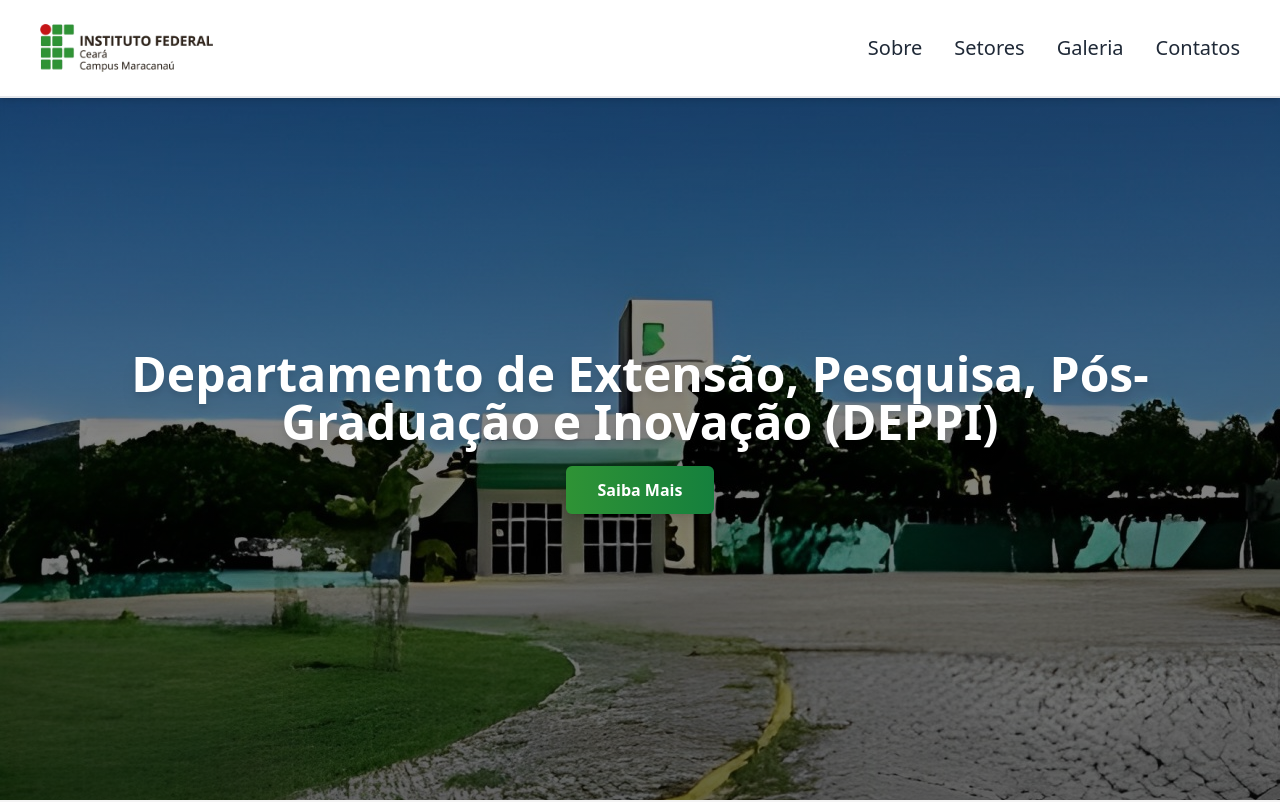
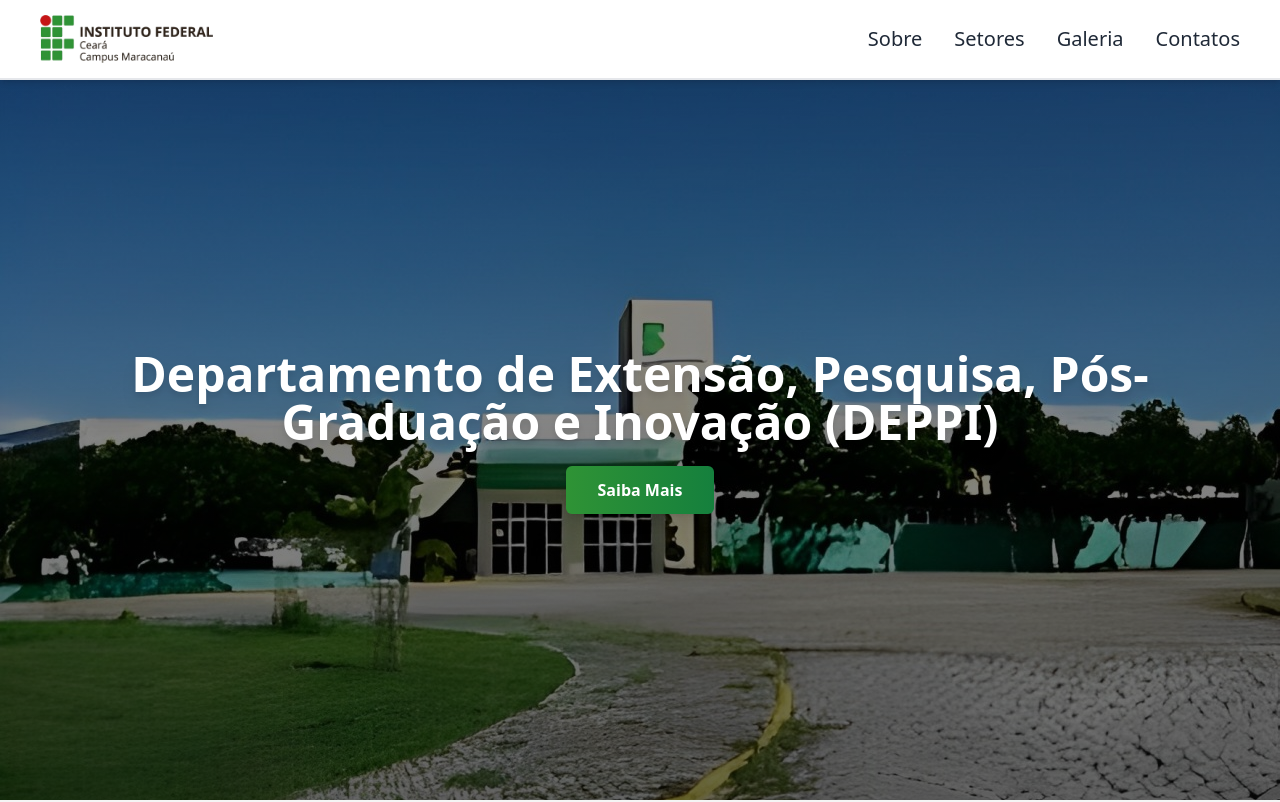
Before and after one commit to HeyJamille/DEPPI, an Angular app: page / in a window 1280 px wide. Shown: the top 802 px of the page. Built offline with nearby package versions, Linux system fonts and the light colour scheme.

Commit message:
[REFACTOR] header

```diff
--- a/src/app/components/about/about.component.html
+++ b/src/app/components/about/about.component.html
@@ -1,4 +1,4 @@
-<section class="p-6 lg:p-12 bg-[#f4f4f4]">
+<section id="about" class="p-6 lg:p-12 bg-[#f4f4f4]">
   <div class="container mx-auto max-w-4xl">
     <h1 class="text-3xl lg:text-4xl font-extrabold text-gray-800 mb-6 text-center">Sobre o DEPPI</h1>
 
--- a/src/app/components/contacts/contacts.component.html
+++ b/src/app/components/contacts/contacts.component.html
@@ -1,4 +1,4 @@
-<article class="bg-[#f4f4f4] p-6 lg:p-12">
+<article id="contacts" class="bg-[#f4f4f4] p-6 lg:p-12">
   <h1 class="text-center text-3xl lg:text-4xl font-extrabold text-gray-800 mb-12">Entre em Contato Conosco</h1>
 
   <section class="max-w-4xl mx-auto p-8 bg-white shadow-lg rounded-lg border-t-4 border-[#2f9335]">
--- a/src/app/components/gallery/gallery.component.html
+++ b/src/app/components/gallery/gallery.component.html
@@ -1,4 +1,4 @@
-<article class="bg-[#f4f4f4] p-5 lg:p-10">
+<article id="galery"  class="bg-[#f4f4f4] p-5 lg:p-10">
   <section class="relative w-full max-w-4xl mx-auto overflow-hidden">
     <h1 class="text-center text-3xl lg:text-4xl font-extrabold text-gray-800 mb-12">Galeria</h1>
 
--- a/src/app/components/header/header.component.html
+++ b/src/app/components/header/header.component.html
@@ -1,4 +1,4 @@
-<header class="fixed top-0 left-0 w-full h-[98px] flex items-center justify-between p-4 border-b-2 border-gray-200 bg-white shadow-md lg:px-10 z-50">
+<header class="fixed top-0 left-0 w-full h-[80px] flex items-center justify-between p-4 border-b-2 border-gray-200 bg-white shadow-md lg:px-10 z-50">
   <img src="assets/logo.png" alt="logo" class="h-12">
 
   <!-- Botão do Menu Mobile -->
@@ -9,21 +9,21 @@
 
   <!-- Mobile Menu -->
   <section
-    *ngIf="isMenuOpen"
-    class="absolute flex flex-col justify-center items-center gap-3 p-5 w-full bg-white left-0 top-[80px] transform transition-all duration-300 ease-in-out z-30 shadow-lg md:hidden"
+    class="absolute flex flex-col justify-center items-center gap-3 p-5 w-full bg-white left-0 top-[78px] z-30 shadow-lg md:hidden transition-all duration-700 ease-in-out transform opacity-0 -translate-y-5"
+    [ngClass]="{'opacity-100 translate-y-0': isMenuOpen, 'opacity-0 -translate-y-5': !isMenuOpen}"
     role="menu"
   >
-    <h2 class="text-gray-800 hover:text-[#2f9335] cursor-pointer transition duration-300" role="menuitem">Sobre</h2>
-    <h2 class="text-gray-800 hover:text-[#2f9335] cursor-pointer transition duration-300" role="menuitem">Setores</h2>
-    <h2 class="text-gray-800 hover:text-[#2f9335] cursor-pointer transition duration-300" role="menuitem">Galeria</h2>
-    <h2 class="text-gray-800 hover:text-[#2f9335] cursor-pointer transition duration-300" role="menuitem">Contatos</h2>
+    <a href="#about" (click)="closeMenu()" class="text-gray-800 hover:text-[#2f9335] cursor-pointer transition duration-300" role="menuitem">Sobre</a>
+    <a href="#sectores" (click)="closeMenu()" class="text-gray-800 hover:text-[#2f9335] cursor-pointer transition duration-300" role="menuitem">Setores</a>
+    <a href="#galery" (click)="closeMenu()" class="text-gray-800 hover:text-[#2f9335] cursor-pointer transition duration-300" role="menuitem">Galeria</a>
+    <a href="#contacts" (click)="closeMenu()" class="text-gray-800 hover:text-[#2f9335] cursor-pointer transition duration-300" role="menuitem">Contatos</a>
   </section>
 
   <!-- Desktop Menu -->
   <section class="hidden md:flex flex-row gap-6 lg:gap-8 items-center">
-    <h2 class="text-gray-800 hover:text-[#2f9335] cursor-pointer transition duration-300">Sobre</h2>
-    <h2 class="text-gray-800 hover:text-[#2f9335] cursor-pointer transition duration-300">Setores</h2>
-    <h2 class="text-gray-800 hover:text-[#2f9335] cursor-pointer transition duration-300">Galeria</h2>
-    <h2 class="text-gray-800 hover:text-[#2f9335] cursor-pointer transition duration-300">Contatos</h2>
+    <a href="#about" class="text-gray-800 hover:text-[#2f9335] cursor-pointer transition duration-300">Sobre</a>
+    <a href="#sectores" class="text-gray-800 hover:text-[#2f9335] cursor-pointer transition duration-300">Setores</a>
+    <a href="#galery" class="text-gray-800 hover:text-[#2f9335] cursor-pointer transition duration-300">Galeria</a>
+    <a href="#contacts" class="text-gray-800 hover:text-[#2f9335] cursor-pointer transition duration-300">Contatos</a>
   </section>
 </header>
--- a/src/app/components/header/header.component.ts
+++ b/src/app/components/header/header.component.ts
@@ -13,4 +13,8 @@ export class HeaderComponent {
   toggleMenu() {
     this.isMenuOpen = !this.isMenuOpen;
   }
+
+  closeMenu() {
+    this.isMenuOpen = false;
+  }
 }
--- a/src/app/components/sectors/sectors.component.html
+++ b/src/app/components/sectors/sectors.component.html
@@ -1,11 +1,11 @@
-<section class="p-6 lg:p-12 bg-[#f4f4f4]">
+<section id="sectores" class="p-6 lg:p-12 bg-[#f4f4f4]">
   <h1 class="text-center text-3xl lg:text-4xl font-extrabold text-gray-800 mb-12">Áreas de Atuação</h1>
 
   <section class="grid grid-cols-1 sm:grid-cols-2 md:grid-cols-2 lg:grid-cols-4 gap-8">
     <div class="flex flex-col gap-4 p-6 bg-white rounded-lg shadow-lg hover:shadow-xl transform hover:scale-105 transition-transform duration-300" *ngFor="let sector of sector">
       <h2 class="text-[#2f9335] text-2xl font-semibold">{{ sector.title }}</h2>
       <p class="text-gray-700 text-base"> {{ sector.description }}</p>
-      <a href="#" class="text-[#2f9335] border-b-2 w-[80px] border-[#2f9335] hover:text-[#1c6b2e] transition-colors duration-300">{{ sector.linkText }}</a>
+      <a href="#" class="text-[#2f9335] text-[16px] border-b-2 w-[80px] border-[#2f9335] hover:text-[#1c6b2e] transition-colors duration-300">{{ sector.linkText }}</a>
     </div>
   </section>
 </section>
--- a/src/app/pages/home/home.component.html
+++ b/src/app/pages/home/home.component.html
@@ -1,4 +1,4 @@
-<main class="relative flex items-center justify-center pt-16 h-screen overflow-hidden">
+<main class="relative flex items-center justify-center pt-16 h-screen overflow-hidden md:h-[700px] lg:h-screen">
   <!-- Imagem de fundo -->
   <img class="absolute inset-0 h-full w-full object-cover" src="assets/campus.jpeg" alt="campus">
 
--- a/src/styles.css
+++ b/src/styles.css
@@ -3,7 +3,7 @@
 @tailwind components;
 @tailwind utilities;
 
-h2 {
+h2, a {
   font-size: 20px;
 }
 
```
